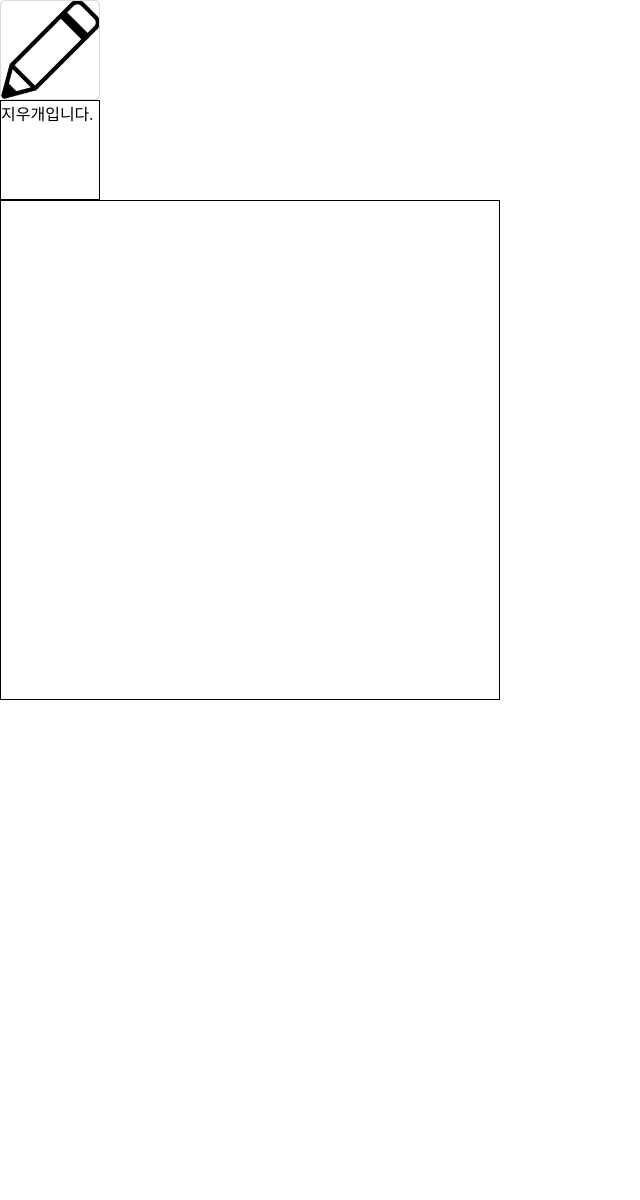
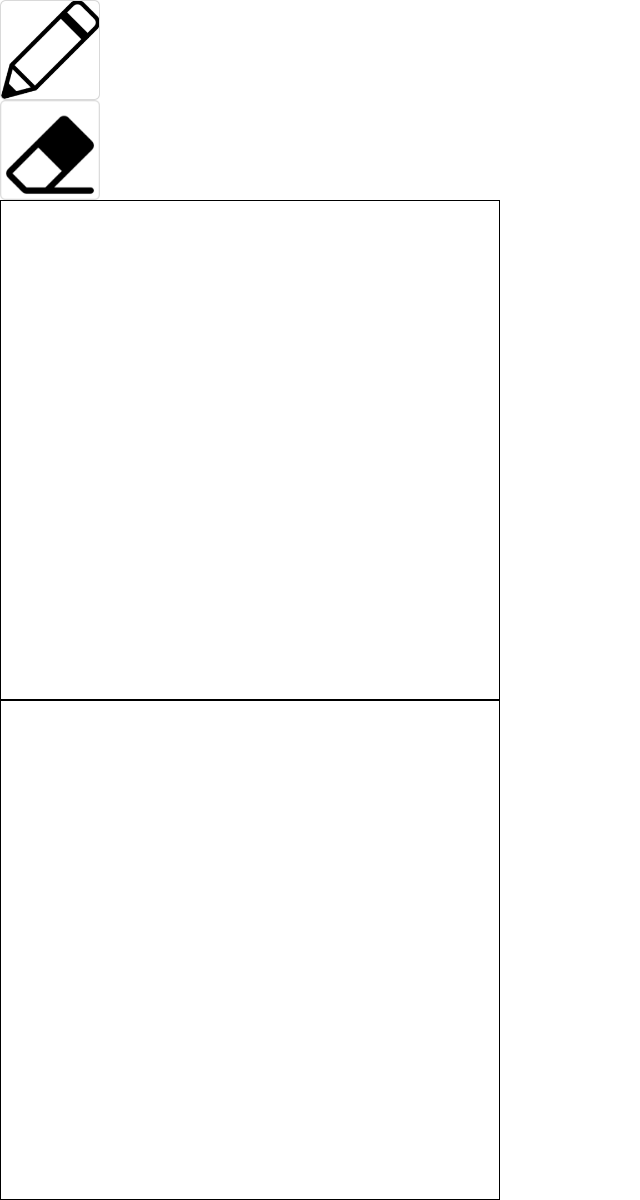
Before and after one commit to Good-Shoes/Good-Shoes_Frontend, a Next.js app: page / in a window 1280 px wide. Shown: the whole page, without its empty margins (0-640 px from the left). Before the commit the page ends 800 px from the top, so only its background shows below. Built offline with nearby package versions, Linux system fonts and the light colour scheme.

Commit message:
view_board add

```diff
--- a/src/components/eraser/Eraser.tsx
+++ b/src/components/eraser/Eraser.tsx
@@ -15,7 +15,7 @@ const Eraser = () => {
   const eraser_mode = () => {
     console.log("eraser_mode");
     console.log(Tool);
-    setCursor("defaultf");
+    setCursor("eraser");
     setTool(true);
     setPen_or_Eraser(false);
   };
@@ -23,7 +23,7 @@ const Eraser = () => {
   return (
     <>
       <Eraser_frame onClick={eraser_mode}>
-        <p>지우개입니다.</p>
+        <img src="/Assets/eraser.png" alt="eraser" />
       </Eraser_frame>
     </>
   );
--- a/src/components/eraser/Style.ts
+++ b/src/components/eraser/Style.ts
@@ -3,5 +3,8 @@ import styled from "styled-components";
 export const Eraser_frame = styled.div`
   width: 100px;
   height: 100px;
-  border: solid 1px black;
+  img {
+    width: 100px;
+    height: 100px;
+  }
 `;
--- a/src/components/pencil/Pencil.tsx
+++ b/src/components/pencil/Pencil.tsx
@@ -16,7 +16,7 @@ const Pencil = () => {
     console.log("pencil_mode");
     setTool(true);
     setPen_or_Eraser(true);
-    setCursor("pointer");
+    setCursor("pencil");
     console.log(Tool);
   };
 
--- /dev/null
+++ b/src/components/view_board/Style.ts
@@ -0,0 +1,7 @@
+import styled from "styled-components";
+
+export const All = styled.div`
+  width: 500px;
+  height: 500px;
+  border: 1px solid black;
+`;
--- /dev/null
+++ b/src/components/view_board/View_board.tsx
@@ -0,0 +1,8 @@
+import React from "react";
+import * as S from "./Style";
+
+const View_board = () => {
+  return <S.All></S.All>;
+};
+
+export default View_board;
--- a/src/pages/index.tsx
+++ b/src/pages/index.tsx
@@ -6,6 +6,7 @@ import Pencil from "../components/pencil/Pencil";
 import { useRecoilValue, useSetRecoilState } from "recoil";
 import { Mouse_Cursor } from "../Atoms/atom";
 import { All } from "./indexStyle";
+import View_board from "../components/view_board/View_board";
 
 const Home: NextPage = () => {
   const Cursor = useRecoilValue(Mouse_Cursor);
@@ -14,13 +15,14 @@ const Home: NextPage = () => {
   return (
     <>
       <Head>
-        <title>Create Next App</title>
+        <title>Good-Shoes</title>
         <link rel="icon" href="/favicon.ico" />
       </Head>
       <All cursorname={Cursor}>
         <Pencil />
         <Eraser />
         <Dra_board />
+        <View_board />
       </All>
     </>
   );
--- a/src/pages/indexStyle.ts
+++ b/src/pages/indexStyle.ts
@@ -4,14 +4,14 @@ import styled from "styled-components";
 export const All = styled.div<{ cursorname: string }>`
   width: 100%;
   height: 100vh;
-  image-rendering: -webkit-optimize-contrast;
+  /* image-rendering: -webkit-optimize-contrast; */
 
   /* cursor: pointer; */
 
   cursor: ${(p): string | undefined =>
     p.cursorname == "default"
       ? "default"
-      : p.cursorname == "pointer"
+      : p.cursorname == "pencil"
       ? 'url("/Assets/pencil_Cursor.png") 0 24, auto'
       : 'url("/Assets/eraser_Cursor.png") 0 12, auto'};
 
```
Also changed, not shown: public/Assets/eraser.png (added).
